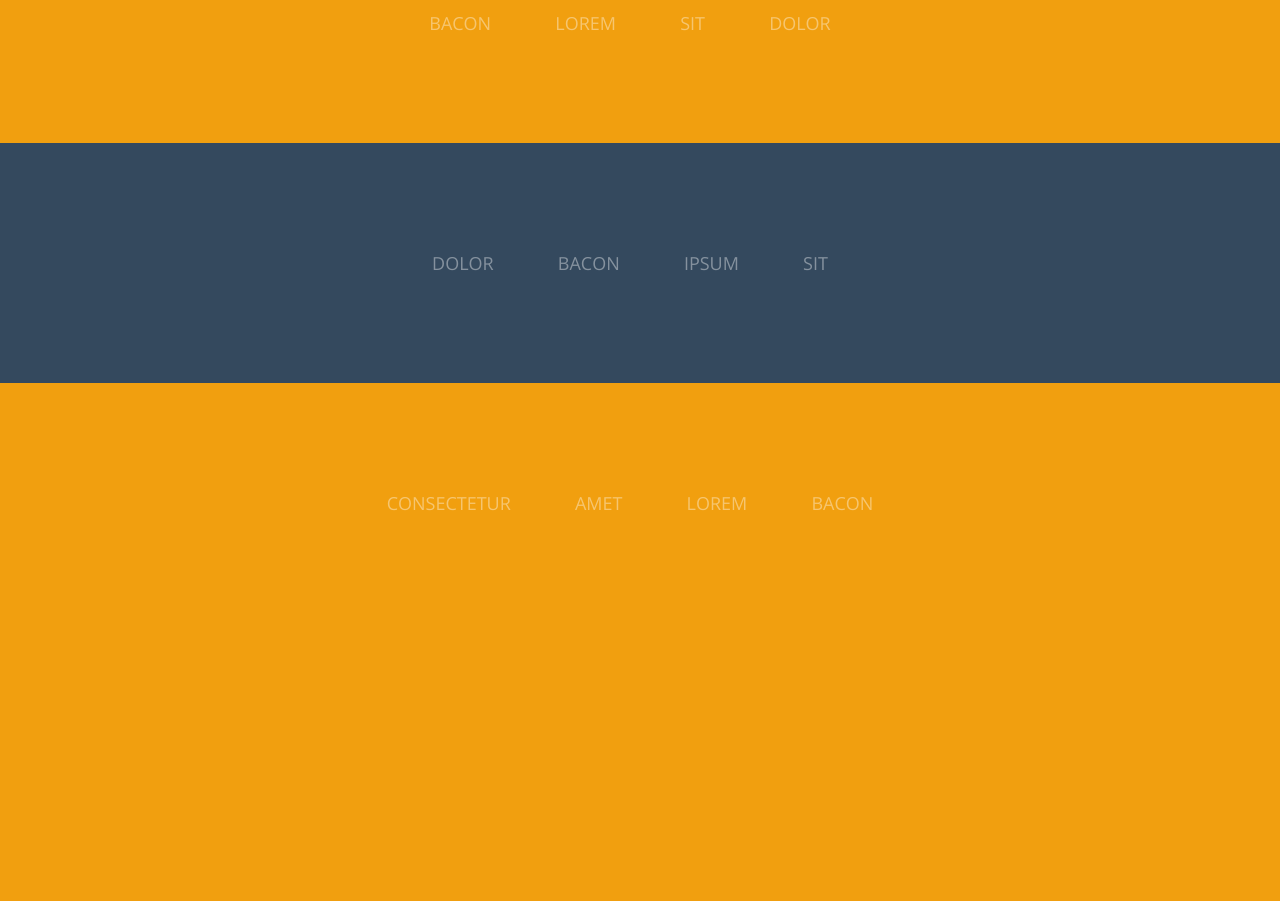
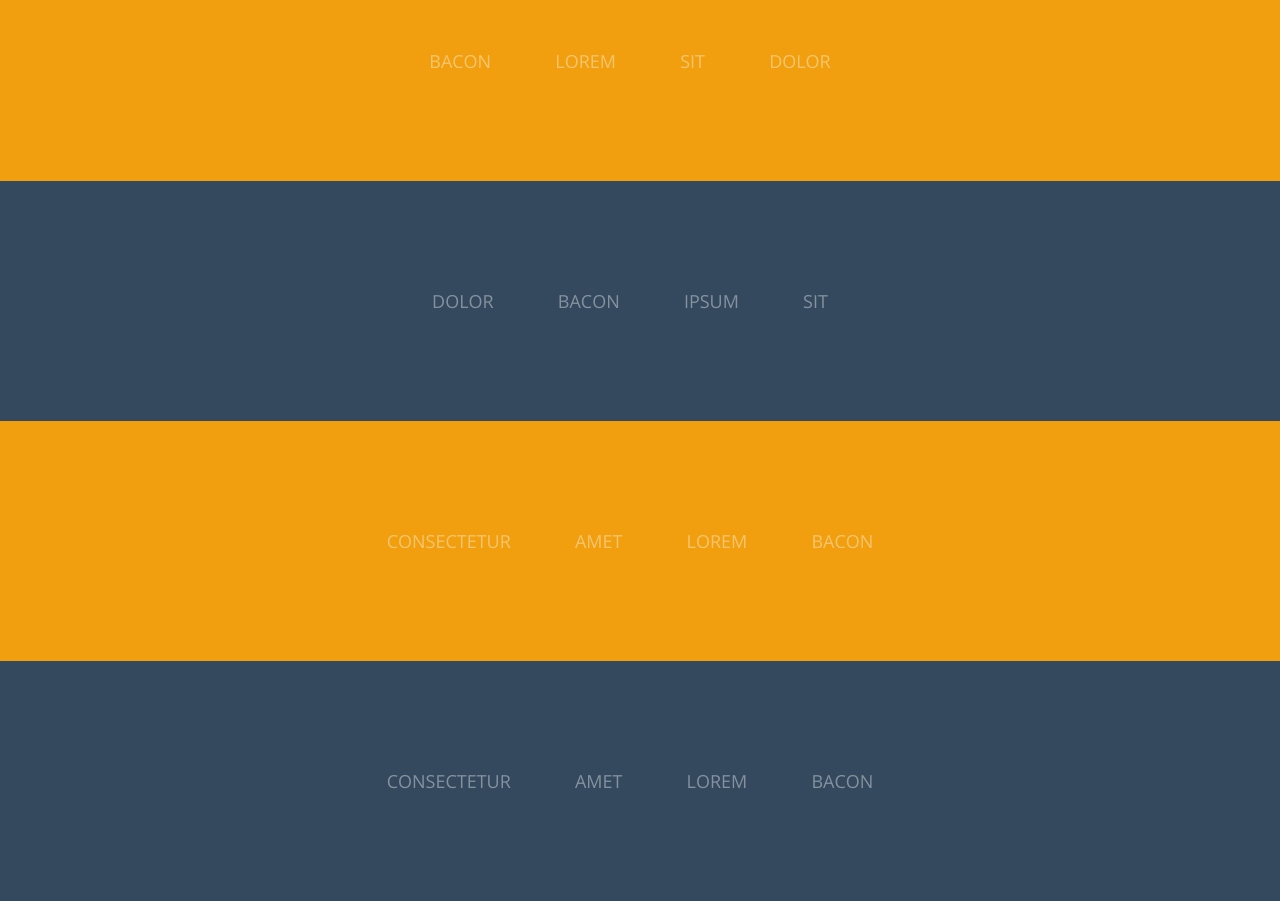
Before and after one commit to luizfelsantos/LinkHoverEffects, a website: page linkeffects.html in a window 1280 px wide. Shown: the part 567-1468 px from the top of the page. Before the commit the page ends 1190 px from the top, so only its background shows below. Drawn offline with nearby package versions, Linux system fonts and the light colour scheme.

Commit message:
New link effect added

```diff
--- a/Gruntfile.js
+++ b/Gruntfile.js
@@ -17,7 +17,7 @@ module.exports = function(grunt){
 				options: {
 					report : "min",
 					banner: "/* \n" +
-							" * <%= pkg.name %> <%= pkg.version %> (<%= grunt.template.today(' dd/mm/yyyy, HH:MM ') %>) \n" +
+							" * Link Hover Effects (<%= grunt.template.today(' dd/mm/yyyy, HH:MM ') %>) \n" +
 							" * Copyright (C) 2013 Luiz Felipe dos Santos \n" +
 							" */"
 				},
@@ -48,6 +48,6 @@ module.exports = function(grunt){
 	// Defaul task
 	grunt.registerTask( 'default', [ 'cssmin' ] );
 
-	// Run testes
+	// Run tests
 	grunt.registerTask( 'lint', [ 'csslint' ] );
 };
--- a/css/style.css
+++ b/css/style.css
@@ -1,7 +1,7 @@
 body {
 	margin: 0;
 	background: #f19f0f;
-	font-family: "Open Sans";
+	font-family: "Open Sans", sans-serif;
 	color: #fff;
 	text-align: center;
 }
@@ -24,6 +24,8 @@ nav {
 }
 
 nav:nth-child(odd) {
+	position: relative;
+	z-index: 1;
 	background: #34495e;
 }
 
@@ -34,7 +36,7 @@ nav a {
 	padding: 0 20px;
 	margin-right: 20px;
 	color: #fff;
-	color: rgba( 255, 255, 255, .4);
+	color: rgba( 255, 255, 255, .4 );
 	font-size: 18px;
 	line-height: 40px;
 	text-align: center;
@@ -53,11 +55,11 @@ nav a {
 	height: 100%;
 	background: #fff;
 	opacity: 0;
-	-webkit-transform: rotate(90deg);
-	-moz-transform: rotate(90deg);
-	-ms-transform: rotate(90deg);
-	-o-transform: rotate(90deg);
-	transform: rotate(90deg);
+	-webkit-transform: rotate( 90deg );
+	   -moz-transform: rotate( 90deg );
+	    -ms-transform: rotate( 90deg );
+	     -o-transform: rotate( 90deg );
+	        transform: rotate( 90deg );
 	-webkit-transition: all .3s;
 	   -moz-transition: all .3s;
 	    -ms-transition: all .3s;
@@ -86,11 +88,11 @@ nav a {
 .effect1:hover::before,
 .effect1:hover::after {
 	opacity: 1;
-	-webkit-transform: rotate(0);
-	-moz-transform: rotate(0);
-	-ms-transform: rotate(0);
-	-o-transform: rotate(0);
-	transform: rotate(0);
+	-webkit-transform: rotate( 0 );
+	   -moz-transform: rotate( 0 );
+	    -ms-transform: rotate( 0 );
+	     -o-transform: rotate( 0 );
+	        transform: rotate( 0 );
 }
 
 /***/
@@ -143,11 +145,11 @@ nav a {
 	-webkit-box-sizing: border-box;
 	   -moz-box-sizing: border-box;
 	        box-sizing: border-box;
-	-webkit-transform: scale(.5);
-	-moz-transform: scale(.5);
-	-ms-transform: scale(.5);
-	-o-transform: scale(.5);
-	transform: scale(.5);
+	-webkit-transform: scale( .5 );
+	   -moz-transform: scale( .5 );
+	    -ms-transform: scale( .5 );
+	     -o-transform: scale( .5 );
+	        transform: scale( .5 );
 	-webkit-transition: all .3s;
 	   -moz-transition: all .3s;
 	    -ms-transition: all .3s;
@@ -157,11 +159,11 @@ nav a {
 
 .effect3:hover::before {
 	opacity: 1;
-	-webkit-transform: scale(1);
-	-moz-transform: scale(1);
-	-ms-transform: scale(1);
-	-o-transform: scale(1);
-	transform: scale(1);
+	-webkit-transform: scale( 1 );
+	   -moz-transform: scale( 1 );
+	    -ms-transform: scale( 1 );
+	     -o-transform: scale( 1 );
+	        transform: scale( 1 );
 }
 
 /***/
@@ -200,3 +202,31 @@ nav a {
 	top: 0;
 	opacity: 1;
 }
+
+/***/
+
+.effect5 {
+	background: #34495e;
+}
+
+.effect5:before {
+	position: absolute;
+	top: -2px;
+	left: -2px;
+	z-index: -1;
+	content: "";
+	width: 100%;
+	height: 0;
+	padding: 0 2px;
+	background: #fff;
+	-webkit-transition: all .3s;
+	   -moz-transition: all .3s;
+	    -ms-transition: all .3s;
+	     -o-transition: all .3s;
+	        transition: all .3s;
+}
+
+.effect5:hover::before {
+	height: 100%;
+	padding: 2px;
+}
--- a/linkeffects.html
+++ b/linkeffects.html
@@ -2,7 +2,7 @@
 <html lang="pt-br">
 <head>
 	<meta charset="utf-8">
-	<title>Link Effects</title>
+	<title>Link Hover Effects</title>
 
 	<link href="http://fonts.googleapis.com/css?family=Open+Sans" rel="stylesheet" type="text/css">
 
@@ -11,11 +11,17 @@
 <body>
 
 	<header>
+
 		<h1>Link Hover Effects</h1>
+
 		<p>
-			Inspiration by <a href="http://tympanus.net/Development/CreativeLinkEffects/">Codrops</a><br>
+			Inspired by <a href="http://tympanus.net/Development/CreativeLinkEffects/">Codrops</a>
+		</p>
+
+		<p>Links with border effects<br>
 			by <a href="https://twitter.com/felipe_web_dev">@felipe_web_dev</a>
 		</p>
+
 	</header>
 
 	<div class="content">
@@ -60,6 +66,16 @@
 			<a class="effect4" href="#">Bacon</a>
 		</nav>
 
+		<nav>
+			<a class="effect5" href="#">Consectetur</a>
+
+			<a class="effect5" href="#">Amet</a>
+
+			<a class="effect5" href="#">Lorem</a>
+
+			<a class="effect5" href="#">Bacon</a>
+		</nav>
+
 	</div>
 </body>
 </html>
```
Also changed, not shown: css/style.min.css. Lines whose indentation alone changed are shown as unchanged.
